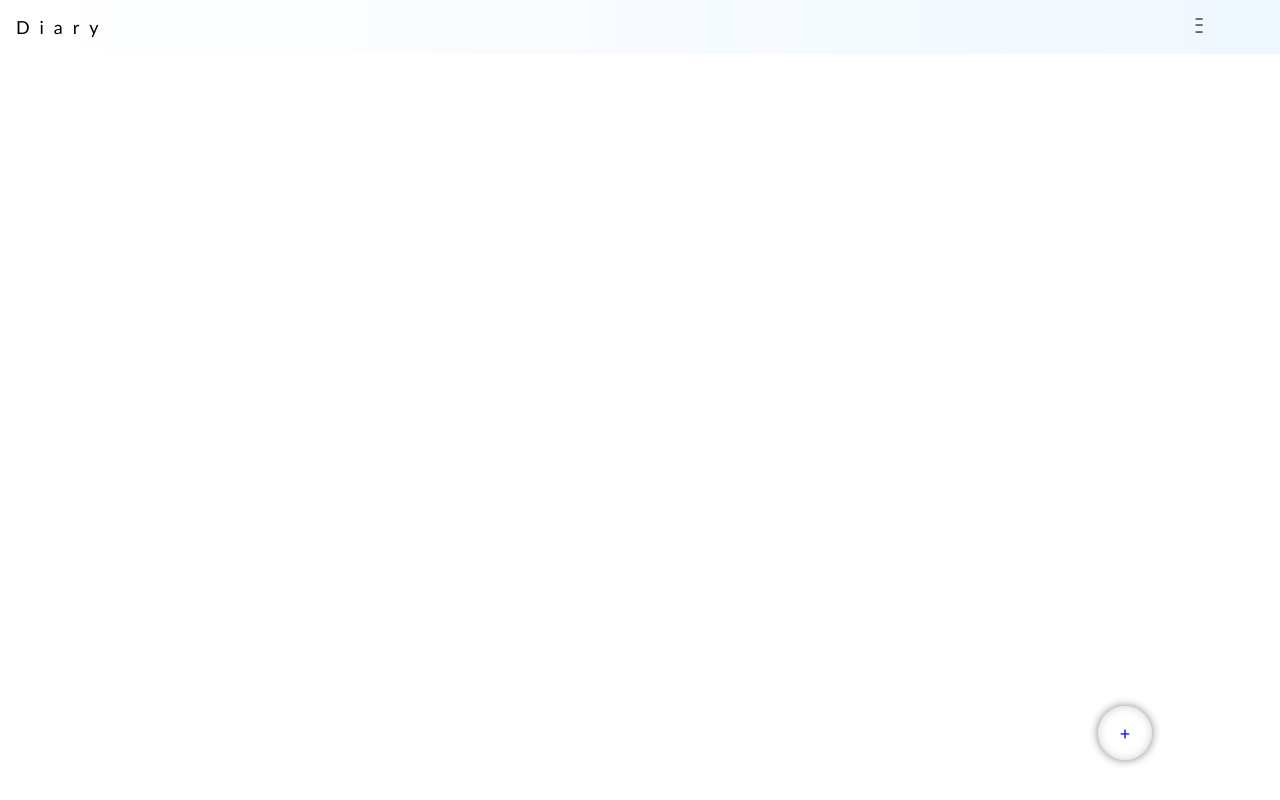
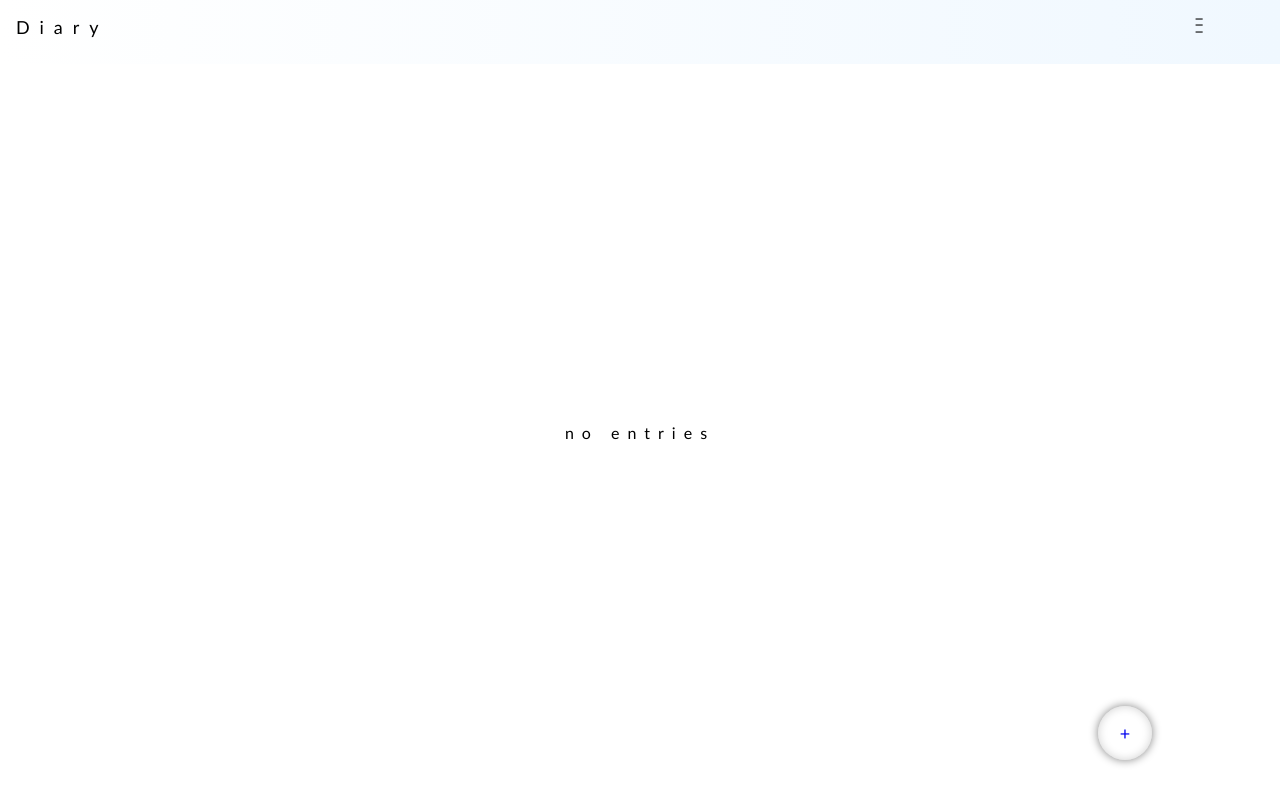
Before and after one commit to Rohan-Swain/crud-app, a React (Create React App) app: page / in a window 1280 px wide. Built offline with nearby package versions, Linux system fonts and the light colour scheme.

Commit message:
Minor Tweaks: DONE

```diff
--- a/src/App.scss
+++ b/src/App.scss
@@ -20,6 +20,7 @@ html, body, #root {
             padding: 1em;
             display: flex;
             justify-content: space-between;
+            height: 8%;
 
             span {
                 font-size: large;
--- a/src/components/Pages/Edit/index.js
+++ b/src/components/Pages/Edit/index.js
@@ -11,8 +11,7 @@ function Edit({ handleSave, handleUpdate, view, setView }) {
     let date = dt.getDate();
     let day = dt.getDay();
     let month = dt.getMonth();
-    let year = dt.getFullYear().toString().split("0");
-    year = eval(year[1]);
+    let year = dt.getFullYear().toString().slice(2);
     return { day, date, month, year };
   };
 
--- a/src/components/Pages/Home/index.js
+++ b/src/components/Pages/Home/index.js
@@ -18,7 +18,9 @@ function Home({ arr, viewId }) {
   };
   return (
     <>
-      <div id="homepage">{arr ? <Homeview /> : "no entries"}</div>
+      <div id="homepage" className={`${arr.length === 0 ? "align" : ""}`}>
+        {arr.length !== 0 ? <Homeview /> : "no entries"}
+      </div>
       <Link to={"/edit"} id={"create"}>
         +
       </Link>
--- a/src/components/Pages/Home/index.scss
+++ b/src/components/Pages/Home/index.scss
@@ -1,10 +1,14 @@
 #homepage {
-    height: auto;
+    height: 92%;
     width: 100%;
     display: flex;
     flex-direction: column;
     align-items: center;
     letter-spacing: 0.5em;
+}
+
+.align {
+    justify-content: center;
 }
 
 #create {
```
